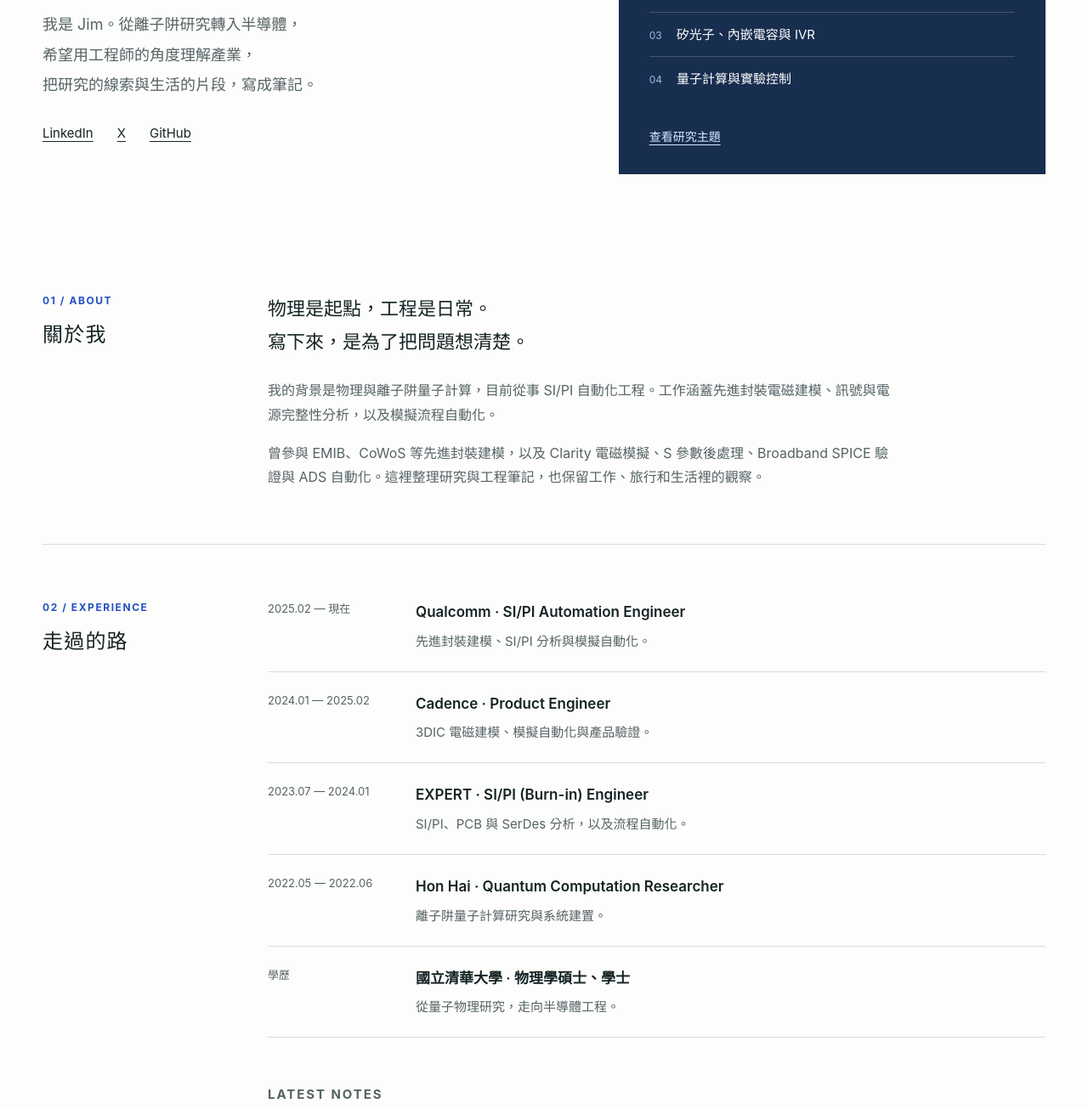
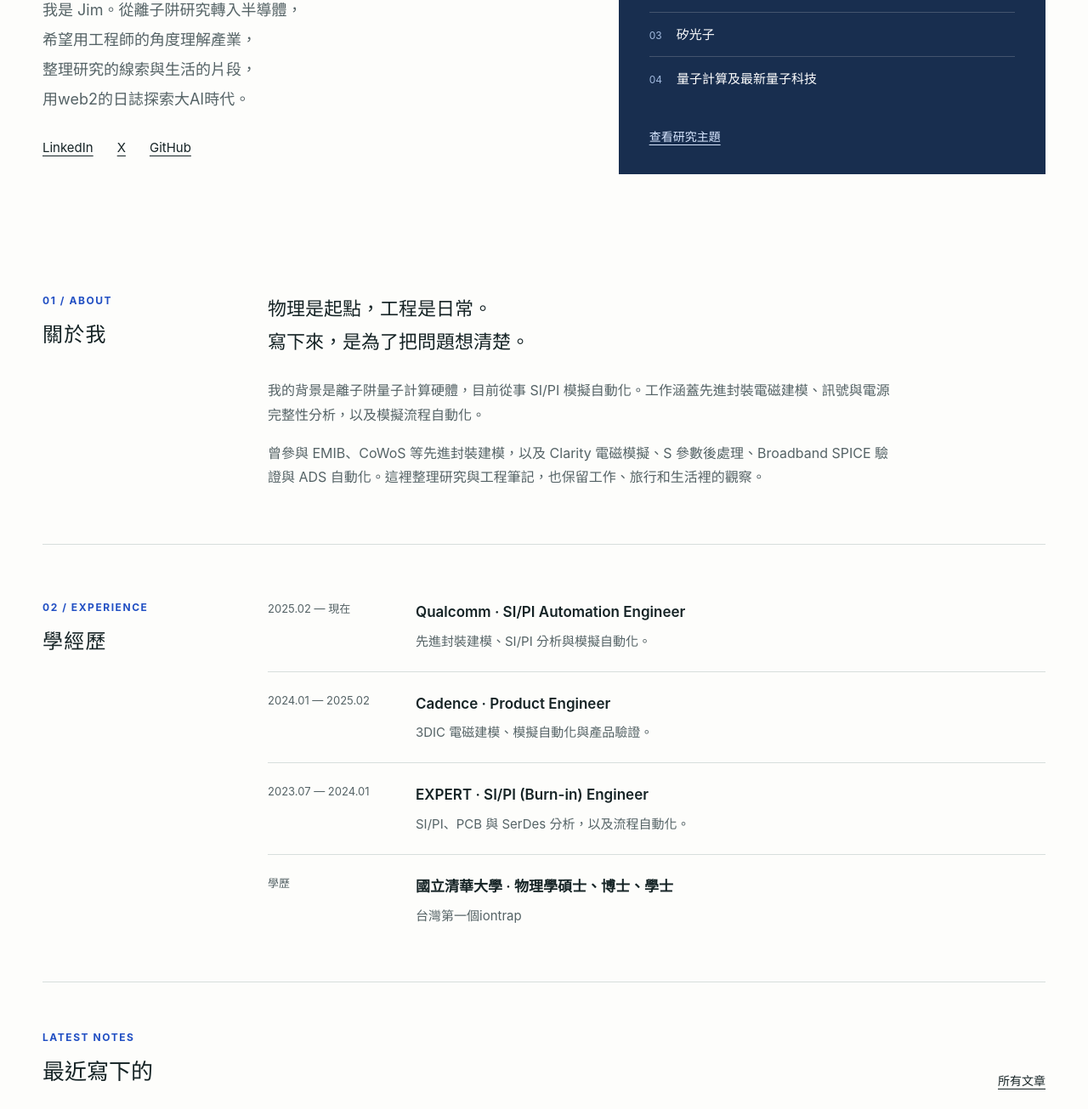
Before and after one commit to jhangchenyu/jhangchenyu.github.io, an Eleventy site: page src/index.njk in a window 1280 px wide. Shown: the part 490-1795 px from the top of the page at 85% size. Built offline with nearby package versions, Linux system fonts and the light colour scheme; Eleventy itself is replaced by a stand-in of ours; files that its build step writes are made by us from their sources.

Commit message:
Update homepage

```diff
--- a/src/index.njk
+++ b/src/index.njk
@@ -1,18 +1,141 @@
 ---
 layout: base.njk
 navSection: about
-description: jimjcy 的個人網站。從離子阱研究到半導體工程，記錄研究與生活。
+description: jimjcy 的個人網站。從離子阱研究到電磁模擬，記錄研究與生活。
 ---
+
 <section class="hero" aria-labelledby="intro-title">
-  <div class="hero-copy"><p class="eyebrow">RESEARCHER → ENGINEER → WRITER</p><h1 id="intro-title">jimjcy<span>trapped ion，<br>到si/pi。</span></h1><p class="lead">我是 Jim。從離子阱研究轉入半導體，<br>希望用工程師的角度理解產業，<br>把研究的線索與生活的片段，寫成筆記。</p><div class="social-links">{% for social in site.socials %}<a href="{{ social.url }}" target="_blank" rel="noopener noreferrer">{{ social.name }}<span class="sr-only">（開啟新分頁）</span></a>{% endfor %}</div></div>
-  <aside class="focus-panel"><div class="focus-heading"><span>ON MY RADAR</span><span>持續觀察中</span></div><p class="focus-title">從訊號，到系統。<br>從技術，到產業。</p><ol class="focus-list"><li><span>01</span>先進封裝與玻璃基板</li><li><span>02</span>訊號與電源完整性</li><li><span>03</span>矽光子、內嵌電容與 IVR</li><li><span>04</span>量子計算與實驗控制</li></ol><a href="{{ '/research/' | url }}">查看研究主題</a></aside>
+  <div class="hero-copy">
+    <p class="eyebrow">RESEARCHER → ENGINEER → WRITER</p>
+
+    <h1 id="intro-title">
+      jimjcy<span>trapped ion<br>到si/pi</span>
+    </h1>
+
+    <p class="lead">
+      我是 Jim。從離子阱研究轉入半導體，<br>
+      希望用工程師的角度理解產業，<br>
+      整理研究的線索與生活的片段，<br>
+      用web2的日誌探索大AI時代。
+    </p>
+
+    <div class="social-links">
+      {% for social in site.socials %}
+        <a href="{{ social.url }}" target="_blank" rel="noopener noreferrer">
+          {{ social.name }}
+          <span class="sr-only">（開啟新分頁）</span>
+        </a>
+      {% endfor %}
+    </div>
+  </div>
+
+  <aside class="focus-panel">
+    <div class="focus-heading">
+      <span>ON MY RADAR</span>
+      <span>持續觀察中</span>
+    </div>
+
+    <p class="focus-title">
+      從訊號，到系統。<br>
+      從技術，到產業。
+    </p>
+
+    <ol class="focus-list">
+      <li><span>01</span>先進封裝、玻璃基板、訊號與電源完整性、內嵌電容與IVR</li>
+      <li><span>02</span>AI 發展追蹤</li>
+      <li><span>03</span>矽光子</li>
+      <li><span>04</span>量子計算及最新量子科技</li>
+    </ol>
+
+    <a href="{{ '/research/' | url }}">查看研究主題</a>
+  </aside>
 </section>
-<section class="content-section" id="about" aria-labelledby="about-title"><div class="section-heading"><p class="eyebrow">01 / ABOUT</p><h2 id="about-title">關於我</h2></div><div class="section-body"><p class="intro-statement">物理是起點，工程是日常。<br>寫下來，是為了把問題想清楚。</p><p>我的背景是物理與離子阱量子計算，目前從事 SI/PI 自動化工程。工作涵蓋先進封裝電磁建模、訊號與電源完整性分析，以及模擬流程自動化。</p><p>曾參與 EMIB、CoWoS 等先進封裝建模，以及 Clarity 電磁模擬、S 參數後處理、Broadband SPICE 驗證與 ADS 自動化。這裡整理研究與工程筆記，也保留工作、旅行和生活裡的觀察。</p></div></section>
-<section class="content-section" aria-labelledby="career-title"><div class="section-heading"><p class="eyebrow">02 / EXPERIENCE</p><h2 id="career-title">走過的路</h2></div><div class="section-body"><ol class="timeline">
-<li><span class="period">2025.02 — 現在</span><div><h3>Qualcomm · SI/PI Automation Engineer</h3><p>先進封裝建模、SI/PI 分析與模擬自動化。</p></div></li>
-<li><span class="period">2024.01 — 2025.02</span><div><h3>Cadence · Product Engineer</h3><p>3DIC 電磁建模、模擬自動化與產品驗證。</p></div></li>
-<li><span class="period">2023.07 — 2024.01</span><div><h3>EXPERT · SI/PI (Burn-in) Engineer</h3><p>SI/PI、PCB 與 SerDes 分析，以及流程自動化。</p></div></li>
-<li><span class="period">2022.05 — 2022.06</span><div><h3>Hon Hai · Quantum Computation Researcher</h3><p>離子阱量子計算研究與系統建置。</p></div></li>
-<li><span class="period">學歷</span><div><h3>國立清華大學 · 物理學碩士、學士</h3><p>從量子物理研究，走向半導體工程。</p></div></li>
-<section class="latest-section"><div class="section-title"><div><p class="eyebrow">LATEST NOTES</p><h2>最近寫下的</h2></div><a href="{{ '/articles/' | url }}">所有文章</a></div>{% set articleList = collections.articles | latest(4) %}{% include 'article-list.njk' %}</section>
-<section class="home-portals"><a href="{{ '/research/' | url }}"><span class="eyebrow">RESEARCH</span><h2>研究主題</h2><p>以問題為起點，沿著技術與產業持續追蹤。</p><span class="portal-label">進入研究筆記</span></a><a href="{{ '/journal/' | url }}"><span class="eyebrow">JOURNAL</span><h2>個人日誌</h2><p>工作、旅遊，以及生活裡不必急著歸類的事。</p><span class="portal-label">翻開個人日誌</span></a></section>
+
+<section class="content-section" id="about" aria-labelledby="about-title">
+  <div class="section-heading">
+    <p class="eyebrow">01 / ABOUT</p>
+    <h2 id="about-title">關於我</h2>
+  </div>
+
+  <div class="section-body">
+    <p class="intro-statement">
+      物理是起點，工程是日常。<br>
+      寫下來，是為了把問題想清楚。
+    </p>
+    <p>
+      我的背景是離子阱量子計算硬體，目前從事 SI/PI 模擬自動化。工作涵蓋先進封裝電磁建模、訊號與電源完整性分析，以及模擬流程自動化。
+    </p>
+    <p>
+      曾參與 EMIB、CoWoS 等先進封裝建模，以及 Clarity 電磁模擬、S 參數後處理、Broadband SPICE 驗證與 ADS 自動化。這裡整理研究與工程筆記，也保留工作、旅行和生活裡的觀察。
+    </p>
+  </div>
+</section>
+
+<section class="content-section" aria-labelledby="career-title">
+  <div class="section-heading">
+    <p class="eyebrow">02 / EXPERIENCE</p>
+    <h2 id="career-title">學經歷</h2>
+  </div>
+
+  <div class="section-body">
+    <ol class="timeline">
+      <li>
+        <span class="period">2025.02 — 現在</span>
+        <div>
+          <h3>Qualcomm · SI/PI Automation Engineer</h3>
+          <p>先進封裝建模、SI/PI 分析與模擬自動化。</p>
+        </div>
+      </li>
+      <li>
+        <span class="period">2024.01 — 2025.02</span>
+        <div>
+          <h3>Cadence · Product Engineer</h3>
+          <p>3DIC 電磁建模、模擬自動化與產品驗證。</p>
+        </div>
+      </li>
+      <li>
+        <span class="period">2023.07 — 2024.01</span>
+        <div>
+          <h3>EXPERT · SI/PI (Burn-in) Engineer</h3>
+          <p>SI/PI、PCB 與 SerDes 分析，以及流程自動化。</p>
+        </div>
+      </li>
+      <li>
+        <span class="period">學歷</span>
+        <div>
+          <h3>國立清華大學 · 物理學碩士、博士、學士</h3>
+          <p>台灣第一個iontrap</p>
+        </div>
+      </li>
+    </ol>
+  </div>
+</section>
+
+<section class="latest-section">
+  <div class="section-title">
+    <div>
+      <p class="eyebrow">LATEST NOTES</p>
+      <h2>最近寫下的</h2>
+    </div>
+    <a href="{{ '/articles/' | url }}">所有文章</a>
+  </div>
+
+  {% set articleList = collections.articles | latest(4) %}
+  {% include 'article-list.njk' %}
+</section>
+
+<section class="home-portals">
+  <a href="{{ '/research/' | url }}">
+    <span class="eyebrow">RESEARCH</span>
+    <h2>研究主題</h2>
+    <p>以問題為起點，沿著技術與產業持續追蹤。</p>
+    <span class="portal-label">進入研究筆記</span>
+  </a>
+
+  <a href="{{ '/journal/' | url }}">
+    <span class="eyebrow">JOURNAL</span>
+    <h2>個人日誌</h2>
+    <p>工作、旅遊，以及生活裡不必急著歸類的事。</p>
+    <span class="portal-label">翻開個人日誌</span>
+  </a>
+</section>
```
